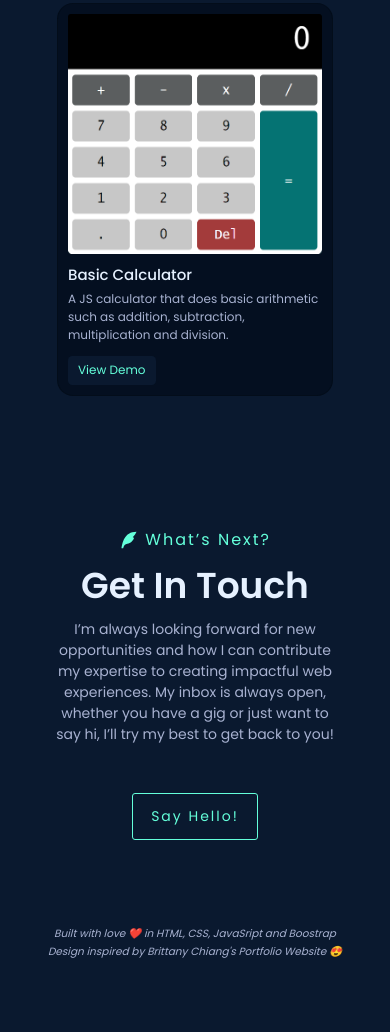
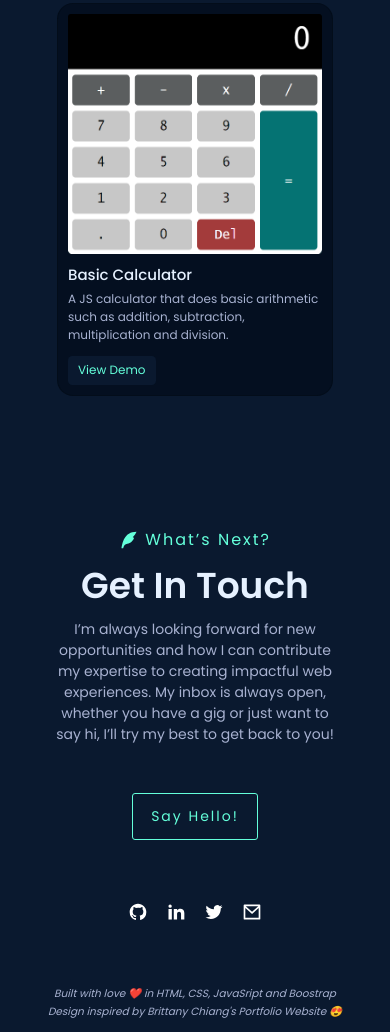
Before and after one commit to Balogunmba22/figma-portfolio-ex, a plain HTML site: page index.html in a window 390 px wide. Shown: the part 2762-3794 px from the top of the page. Before the commit the page ends 3734 px from the top, so only its background shows below. Drawn offline with nearby package versions, Linux system fonts and the light colour scheme.

Commit message:
set socials for mobile

```diff
--- a/index.html
+++ b/index.html
@@ -227,12 +227,26 @@
         my best to get back to you!
       </p>
       <a
-        href="https://wa.me/08070543678"
+        href="https://wa.me/+2348070543678"
         class="whatsapp"
         data-aos="fade-up"
         data-aos-delay="1000"
         >Say Hello!</a
       >
+      <div class="social-icons__mobile">
+        <a href="https://github.com/Balogunmba22" target="_blank">
+          <img src="/media/github.svg" alt="Github" />
+        </a>
+        <a href="https://www.linkedin.com/in/balogunmba0993/" target="_blank">
+          <img src="/media/linkedin.svg" alt="Linkedin" />
+        </a>
+        <a href="https://twitter.com/balogunmba" target="_blank">
+          <img src="/media/twitter.svg" alt="Twitter" />
+        </a>
+        <a href="mailto:balogunmba22@gmail.com">
+          <img src="/media/email.svg" alt="Email" />
+        </a>
+      </div>
       <footer>
         <small>Built with love ❤️ in HTML, CSS, JavaSript and Boostrap</small>
         <br />
--- a/style.css
+++ b/style.css
@@ -130,6 +130,10 @@ header a:hover {
   border-left: 1px solid #a8b2d1;
   height: 100px;
   margin-left: 9px;
+}
+
+.social-icons__mobile {
+  display: none;
 }
 
 /* Number */
@@ -281,7 +285,7 @@ header a:hover {
 }
 
 footer {
-  margin-top: 7rem;
+  margin-top: 5rem;
   padding-bottom: 1rem;
   font-style: oblique;
 }
@@ -388,6 +392,15 @@ footer {
   .contact h2 {
     font-size: 3rem;
   }
+
+  .social-icons__mobile {
+    display: flex;
+    flex-direction: row;
+    justify-content: center;
+    align-items: center;
+    gap: 1.5rem;
+    margin-top: 5rem;
+  }
 }
 
 /* Media Queries for Tabs */
```
